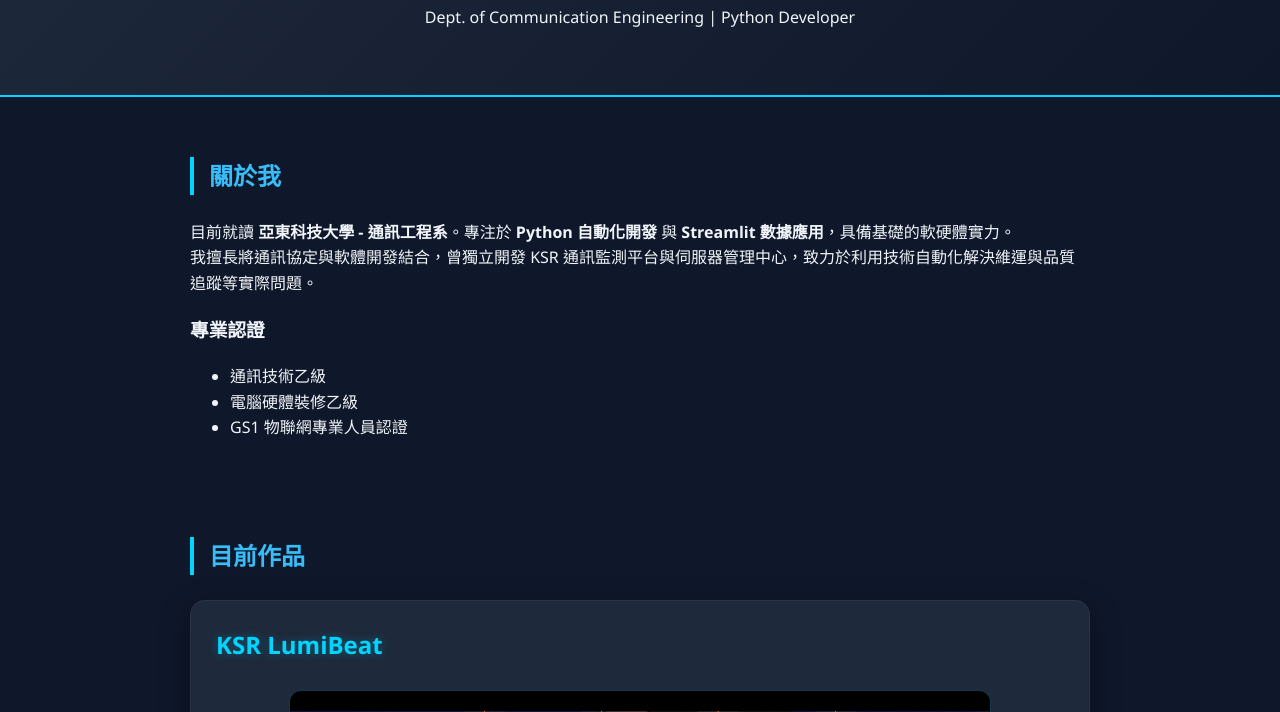
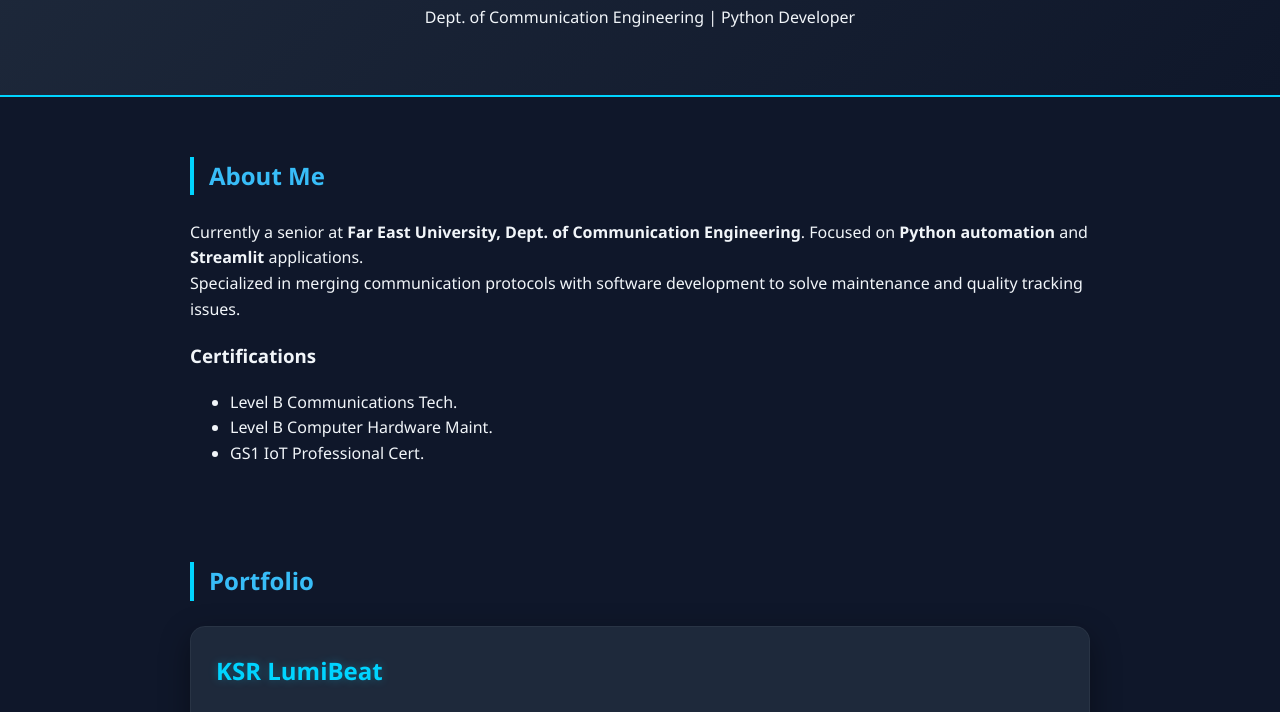
Before and after one commit to xiaofeng1012/portfolio, a plain HTML site: page index.html in a window 1280 px wide. Shown: the part 135-847 px from the top of the page. Drawn offline with Linux system fonts and the light colour scheme.

Commit message:
Update index.html

```diff
--- a/index.html
+++ b/index.html
@@ -162,7 +162,7 @@
             document.getElementById('theme-style').href = savedTheme;
             document.getElementById('theme-selector').value = savedTheme;
         }
-        const savedLang = localStorage.getItem('user-lang') || 'zh';
+        const savedLang = localStorage.getItem('user-lang') || 'en';
         document.getElementById('lang-selector').value = savedLang;
         changeLanguage(savedLang);
     }
```
